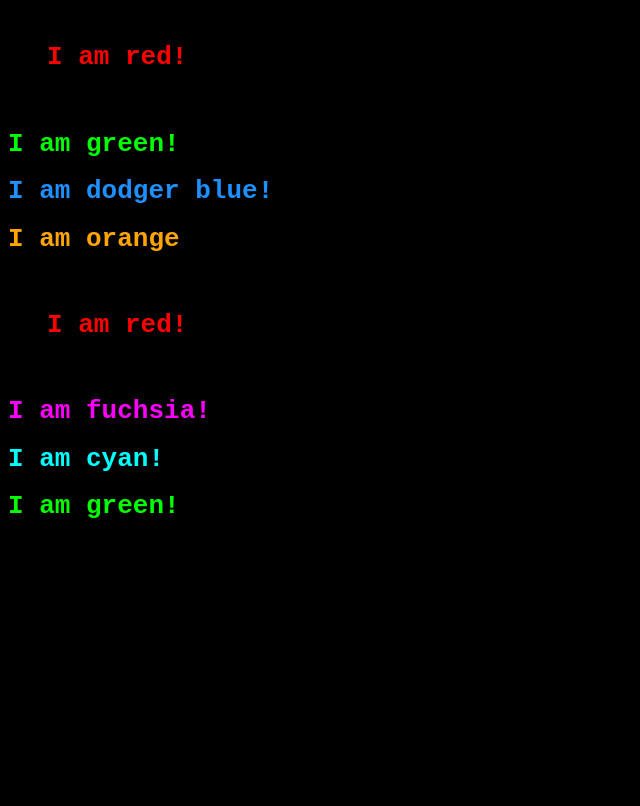
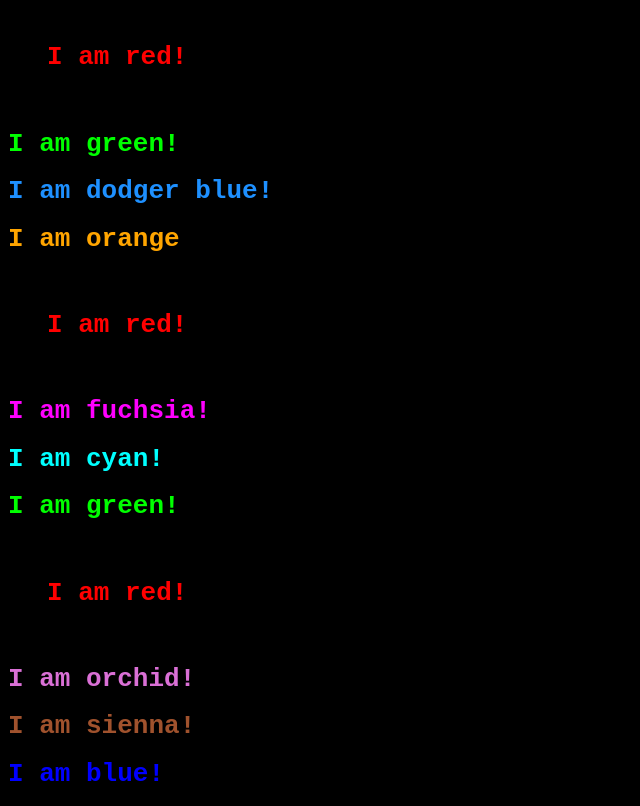
Before and after one commit to 1922Satyamgupta/Assignment-css-hands-on, a plain HTML site: page src/index.html in a window 1280 px wide. Shown: the part 1109-1915 px from the top of the page, without its empty margins (0-640 px from the left). Before the commit the page ends 1648 px from the top, so only its background shows below. Drawn offline with Linux system fonts and the light colour scheme.

Commit message:
task 36 Use RGB to Mix Colors

```diff
--- a/src/index.html
+++ b/src/index.html
@@ -116,6 +116,19 @@ h2 {
   .green-text {
     color: #0F0;
   }
+  /*task36*/
+  .red-text {
+    color: rgb(255, 0, 0);
+  }
+  .orchid-text {
+    color: rgb(218, 112, 214);
+  }
+  .sienna-text {
+    color: rgb(160, 82, 45);
+  }
+  .blue-text {
+    color: rgb(0, 0, 255);
+  }
 
 </style>
 </head>
@@ -188,7 +201,13 @@ h2 {
 <h1 class="cyan-text">I am cyan!</h1>
 
 <h1 class="green-text">I am green!</h1>
+<h1 class="red-text">I am red!</h1>
 
+<h1 class="orchid-text">I am orchid!</h1>
+
+<h1 class="sienna-text">I am sienna!</h1>
+
+<h1 class="blue-text">I am blue!</h1>
 
 </body>
 
```
